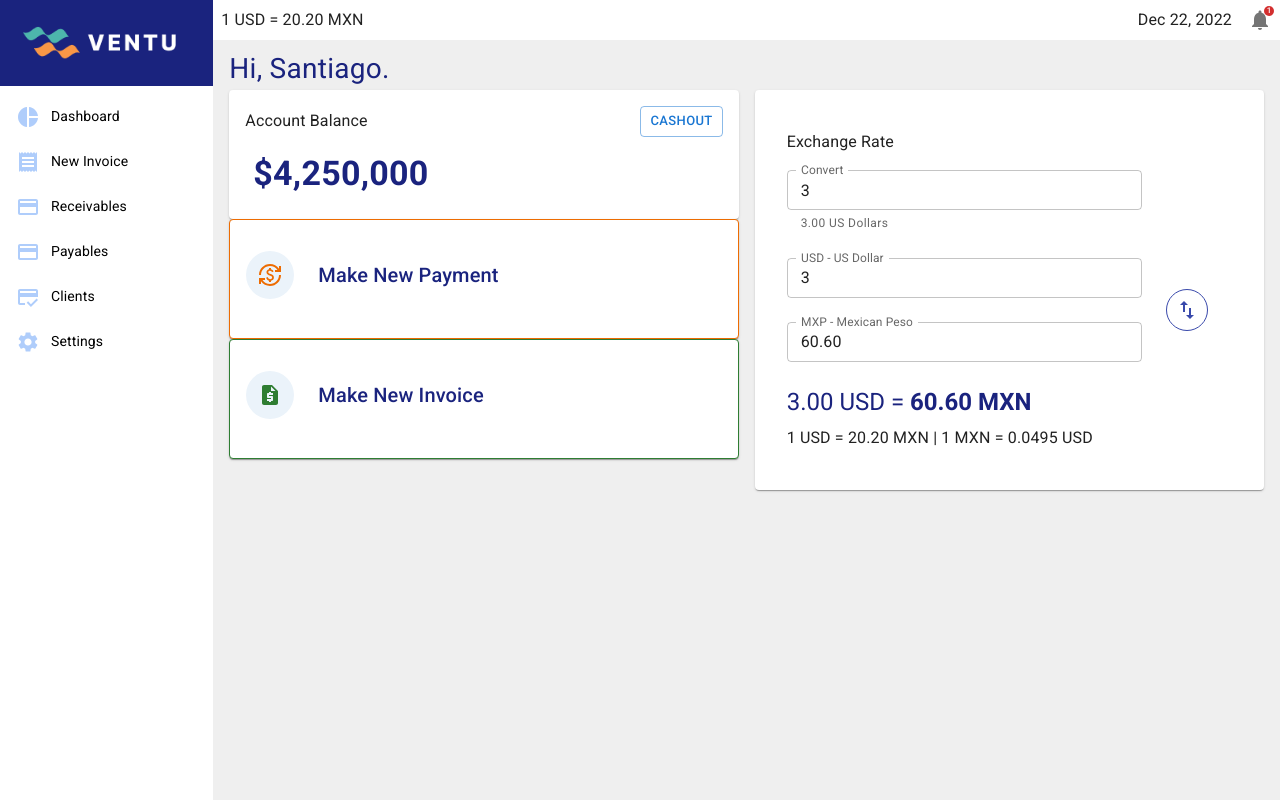
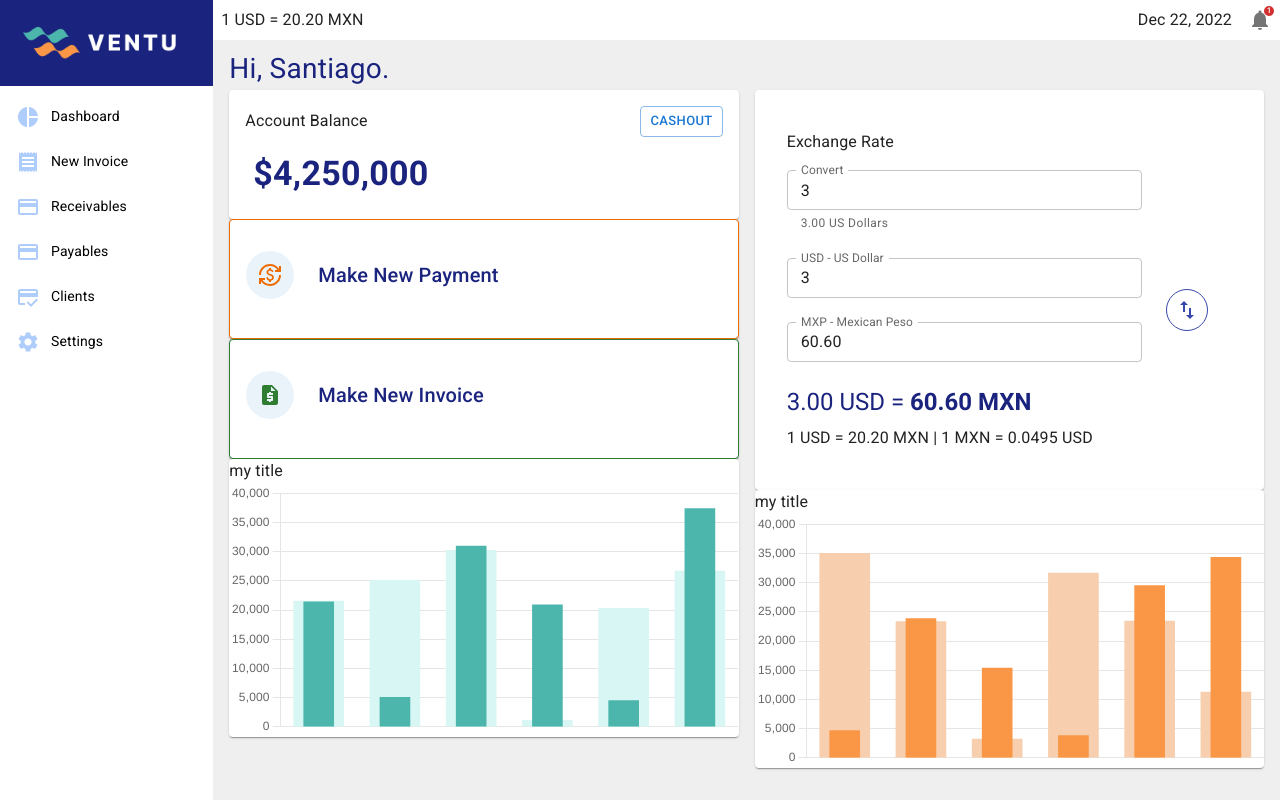
Before and after one commit to Itzli2000/ventu, a React (Vite) app: page / in a window 1280 px wide. Built offline with nearby package versions, Linux system fonts and the light colour scheme.

Commit message:
Dashboard charts

```diff
--- a/package.json
+++ b/package.json
@@ -14,8 +14,10 @@
     "@fontsource/roboto": "^4.5.8",
     "@mui/icons-material": "^5.11.0",
     "@mui/material": "^5.11.1",
+    "chart.js": "^4.1.1",
     "luxon": "^3.1.1",
     "react": "^18.2.0",
+    "react-chartjs-2": "^5.1.0",
     "react-dom": "^18.2.0",
     "react-router-dom": "^6.6.0"
   },
--- a/src/views/Dashboard/Dashboard.tsx
+++ b/src/views/Dashboard/Dashboard.tsx
@@ -9,6 +9,7 @@ import {
 } from "@mui/material";
 import Grid from "@mui/material/Unstable_Grid2";
 import { Box } from "@mui/system";
+import Chart from "./components/Chart/Chart";
 import ExchangeRate from "./components/ExchangeRate/ExchangeRate";
 import { ActionButton, CustomCard, Title } from "./Dashboard.styled";
 
@@ -81,10 +82,20 @@ const Dashboard = () => {
               </CardContent>
             </CustomCard>
           </Grid>
+          <Grid xs={12}>
+            <Chart
+              title="my title"
+              action={() => console.log("action")}
+              color={0}
+            />
+          </Grid>
         </Grid>
         <Grid xs={12} lg={6}>
           <Grid xs={12}>
             <ExchangeRate />
+          </Grid>
+          <Grid xs={12}>
+            <Chart title="my title" action={() => console.log("action")} />
           </Grid>
         </Grid>
       </Grid>
--- /dev/null
+++ b/src/views/Dashboard/components/Chart/Chart.tsx
@@ -0,0 +1,87 @@
+import { Paper, Typography } from "@mui/material";
+import {
+  Chart as ChartJS,
+  CategoryScale,
+  LinearScale,
+  BarElement,
+  Title,
+  Tooltip,
+} from "chart.js";
+import { useEffect, useState } from "react";
+import { Bar } from "react-chartjs-2";
+
+ChartJS.register(CategoryScale, LinearScale, BarElement, Title, Tooltip);
+
+interface IChartProps {
+  title: string;
+  action: () => void;
+  color?: 0 | 1;
+}
+
+const Chart: React.FC<IChartProps> = ({ title, action, color = 1 }) => {
+  const [firstDataset, setFirstDataset] = useState(
+    Array.from({ length: 6 }, () => Math.floor(Math.random() * 40000))
+  );
+  const [secondDataset, setSecondDataset] = useState(
+    Array.from({ length: 6 }, () => Math.floor(Math.random() * 40000))
+  );
+
+  const [chartColors] = useState([
+    ["#4DB6AC", "#d8f7f4"],
+    ["#F99746", "#f7cfae"],
+  ]);
+
+  var options = {
+    type: "bar",
+    data: {
+      labels: ["1", "2", "3", "4", "5", "6"],
+      datasets: [
+        {
+          label: "Dataset 1",
+          data: firstDataset,
+          backgroundColor: chartColors[color][0],
+          xAxisID: "x2",
+          barThickness: 30,
+        },
+        {
+          label: "Dataset 2",
+          data: secondDataset,
+          backgroundColor: chartColors[color][1],
+          xAxisID: "x",
+          barThickness: 50,
+        },
+      ],
+    },
+    options: {
+      scales: {
+        x: { display: false },
+        x2: {
+          offset: true,
+          stacked: true,
+          display: false,
+        },
+      },
+    },
+  };
+
+  useEffect(() => {
+    const interval = setInterval(() => {
+      setFirstDataset(
+        Array.from({ length: 6 }, () => Math.floor(Math.random() * 40000))
+      );
+      setSecondDataset(
+        Array.from({ length: 6 }, () => Math.floor(Math.random() * 40000))
+      );
+    }, 7000);
+    return () => clearInterval(interval);
+  }, []);
+
+  return (
+    <Paper>
+      <Typography>{title}</Typography>
+      <Bar options={options.options} data={options.data} />
+    </Paper>
+  );
+};
+
+export default Chart;
```
Also changed, not shown: 1 other file (tests, documents, lock files or other folders).
